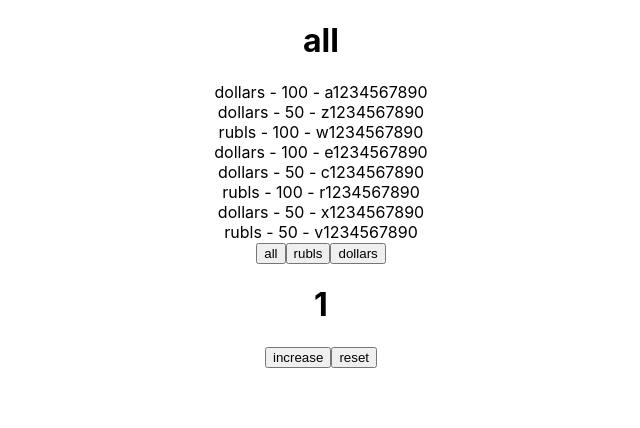
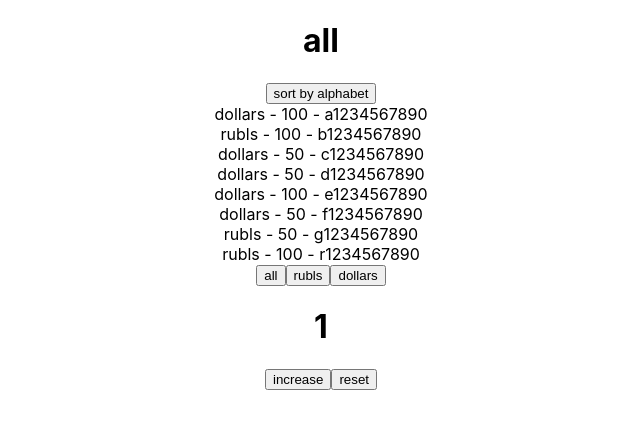
Before and after one commit to AndriiPrysiazhniuk/RepoForTestingHooks, a React (Create React App) app: page / in a window 1280 px wide. Shown: the top 428 px of the page, without its empty margins (319-959 px from the left). Built offline with nearby package versions, Linux system fonts and the light colour scheme.

Commit message:
added sorting array by alphabet

```diff
--- a/package.json
+++ b/package.json
@@ -2,6 +2,7 @@
   "name": "my-app",
   "version": "0.1.0",
   "private": true,
+  "homepage": "https://AndriiPrysiazhniuk.github.io/RepoForTestingHooks",
   "dependencies": {
     "@testing-library/jest-dom": "^5.14.1",
     "@testing-library/react": "^13.0.0",
@@ -10,6 +11,7 @@
     "@types/node": "^16.7.13",
     "@types/react": "^18.0.0",
     "@types/react-dom": "^18.0.0",
+    "gh-pages": "^5.0.0",
     "react": "^18.2.0",
     "react-dom": "^18.2.0",
     "react-scripts": "5.0.1",
@@ -20,7 +22,9 @@
     "start": "react-scripts start",
     "build": "react-scripts build",
     "test": "react-scripts test",
-    "eject": "react-scripts eject"
+    "eject": "react-scripts eject",
+    "predeploy": "npm run build",
+    "deploy": "gh-pages -d build"
   },
   "eslintConfig": {
     "extends": [
--- a/src/App.tsx
+++ b/src/App.tsx
@@ -9,11 +9,9 @@ export const App = () => {
     const [num, setNum] = useState(1)
     const increaseNum = () => {
         if (num >= 0 && num < 10) {
-            // num <= 10
             setNum(num + 1)
         }
         if (num === 10) {
-
             setNum(0)
         }
     }
@@ -25,14 +23,25 @@ export const App = () => {
 
     const money = [
         {banknots: 'dollars', value: 100, number: ' a1234567890'},
-        {banknots: 'dollars', value: 50, number: ' z1234567890'},
-        {banknots: 'rubls', value: 100, number: ' w1234567890'},
         {banknots: 'dollars', value: 100, number: ' e1234567890'},
         {banknots: 'dollars', value: 50, number: ' c1234567890'},
+        {banknots: 'dollars', value: 50, number: ' f1234567890'},
+        {banknots: 'dollars', value: 50, number: ' d1234567890'},
+        {banknots: 'rubls', value: 100, number: ' b1234567890'},
         {banknots: 'rubls', value: 100, number: ' r1234567890'},
-        {banknots: 'dollars', value: 50, number: ' x1234567890'},
-        {banknots: 'rubls', value: 50, number: ' v1234567890'},
-    ]
+        {banknots: 'rubls', value: 50, number: ' g1234567890'},
+    ];
+    money.sort(function sortByAlphabet(a, b) {
+
+        if (a.number < b.number) {
+            return -1;
+        }
+        if (a.number > b.number) {
+            return 1;
+        }
+        return 0;
+    });
+
 
     const [filter, setFilter] = useState<FilterType>('all')
 
@@ -41,15 +50,16 @@ export const App = () => {
         currentMoney = money.filter(el => el.banknots === 'rubls')
     }
     if (filter === 'dollars') {
-        currentMoney = money.filter(el => el.banknots ==='dollars')
+        currentMoney = money.filter(el => el.banknots === 'dollars')
     }
     const onClickHandler = (message: FilterType) => {
         setFilter(message)
+        // git -am 'added sorting array by alphabet'
+
     }
-
     return (
         <div className={'App'}>
-            <h1>{filter}</h1>
+            <h1>{filter}</h1> <Button title={'sort by alphabet'} callback={()=>{}}/>
             {currentMoney.map(el => {
                 return (
                     <div key={el.number}>
```
Also changed, not shown: 1 other file (tests, documents, lock files or other folders).
